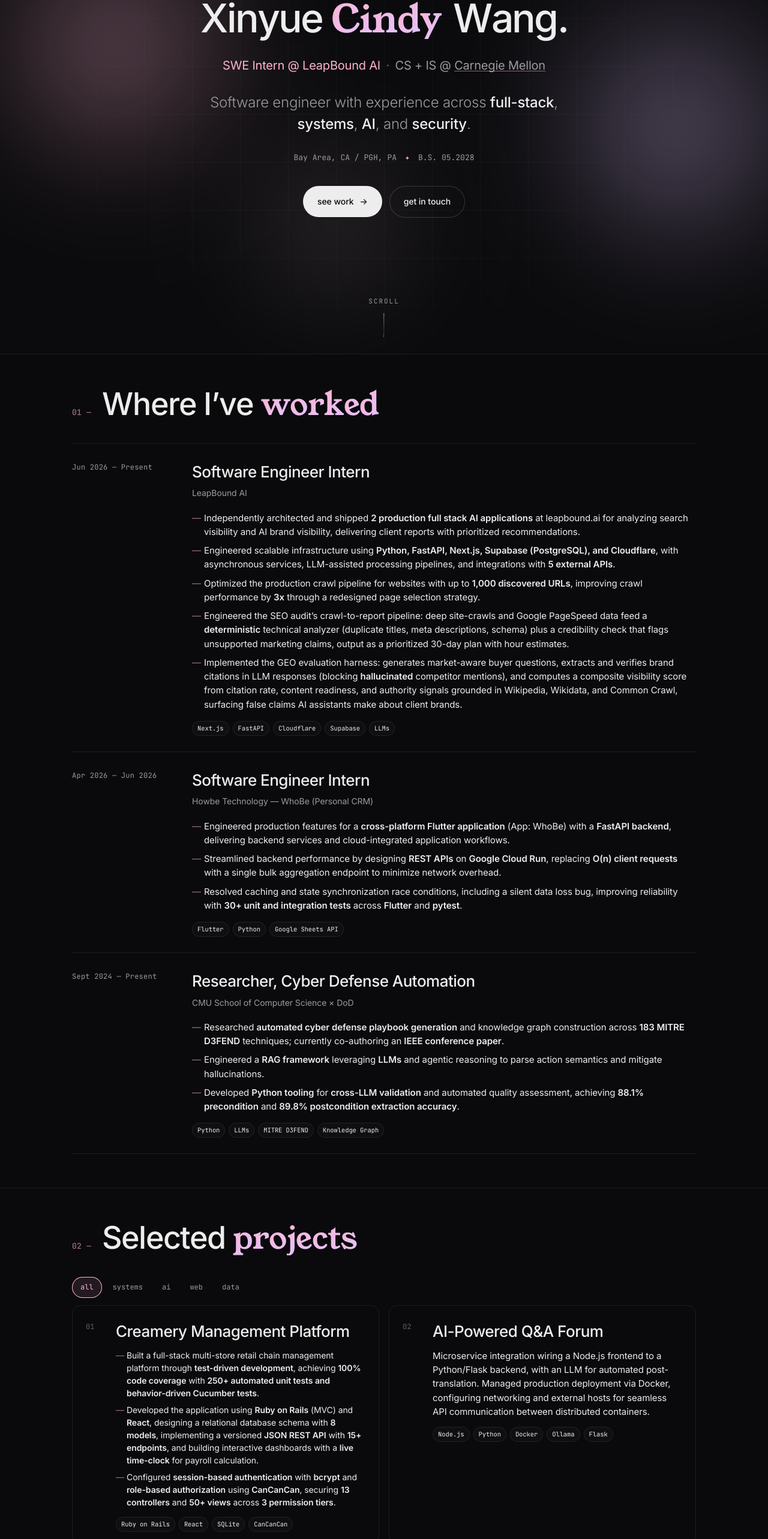
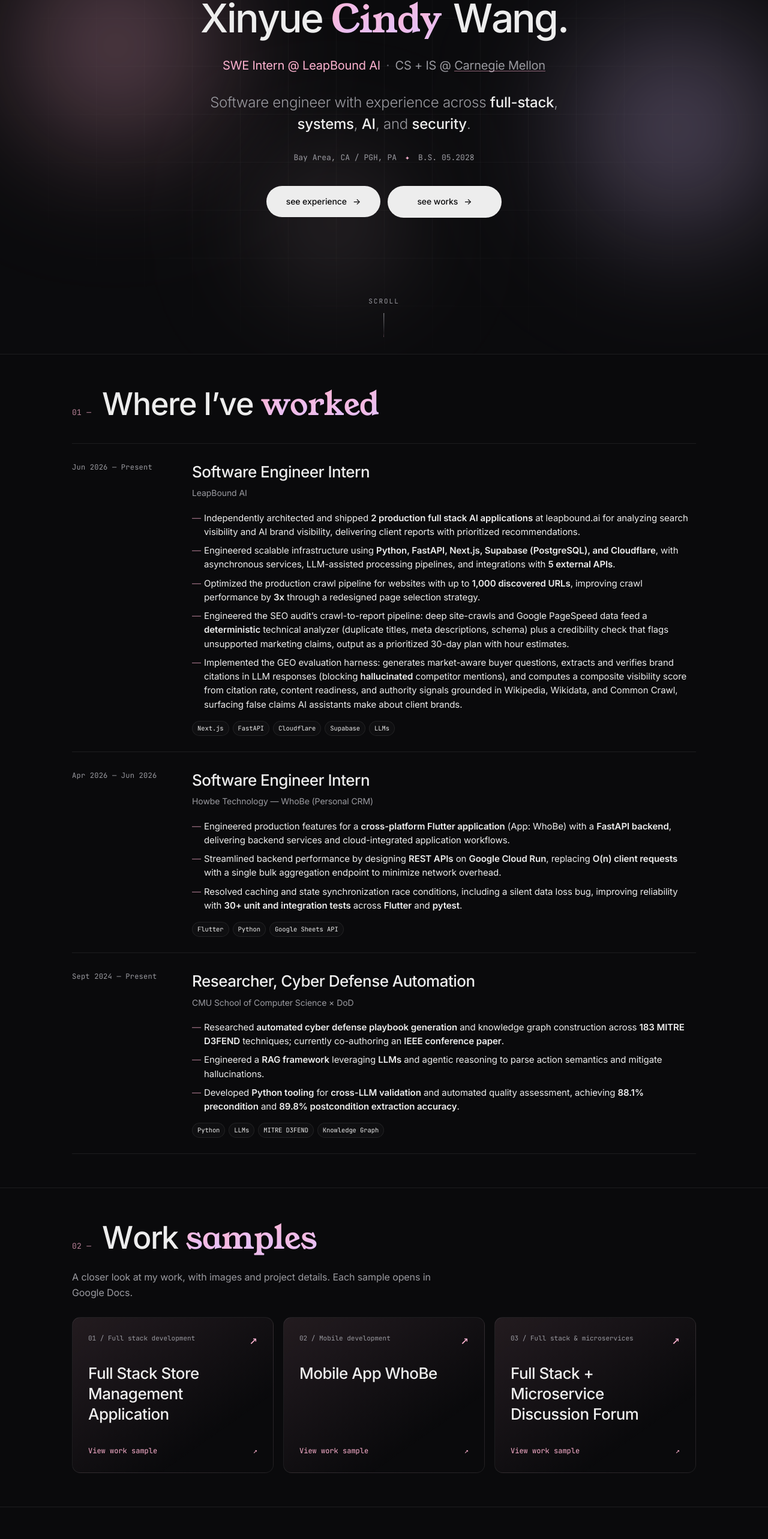
Before and after one commit to newmoooon/personalwebsite, a React (Vite) app in the folder cindywang/: page / in a window 1280 px wide. Shown: the part 210-2776 px from the top of the page at 60% size. Built offline with nearby package versions, Linux system fonts and the light colour scheme.

Commit message:
Add work sample links and update hero navigation

```diff
--- a/cindywang/src/App.css
+++ b/cindywang/src/App.css
@@ -724,6 +724,10 @@
   transition: background 0.35s var(--ease), color 0.35s var(--ease), box-shadow 0.35s var(--ease);
   position: relative;
 }
+.hero-actions .btn {
+  width: 190px;
+  justify-content: center;
+}
 .btn:hover {
   background: var(--accent);
   color: var(--bg);
@@ -976,6 +980,22 @@
 /* =========================================================
    projects
    ========================================================= */
+.samples-intro { margin: -12px 0 28px; max-width: 60ch; }
+.samples-grid { display: grid; grid-template-columns: repeat(3, minmax(0, 1fr)); gap: 16px; }
+.samples-grid > li { min-width: 0; }
+.sample-card {
+  display: flex; flex-direction: column; height: 100%; min-height: 260px;
+  padding: 26px; border: 1px solid var(--border); border-radius: 14px;
+  background: linear-gradient(145deg, var(--accent-dim), transparent 75%);
+  transition: border-color 0.3s var(--ease), transform 0.3s var(--ease);
+}
+.sample-card:hover { border-color: var(--accent); transform: translateY(-4px); }
+.sample-card:focus-visible { outline: 2px solid var(--accent); outline-offset: 5px; }
+.sample-meta { display: flex; justify-content: space-between; align-items: start; gap: 12px; color: var(--text-2); font-size: 11px; }
+.sample-arrow { color: var(--accent); font-size: 22px; line-height: 1; }
+.sample-title { font-size: clamp(21px, 2.2vw, 26px); font-weight: 500; line-height: 1.3; letter-spacing: -0.02em; margin: 28px 0; }
+.sample-link { margin-top: auto; color: var(--accent); font-size: 12px; display: flex; justify-content: space-between; gap: 12px; }
+
 .proj-filters {
   display: flex;
   gap: 4px;
@@ -1293,6 +1313,8 @@
    responsive
    ========================================================= */
 @media (max-width: 820px) {
+  .samples-grid { grid-template-columns: 1fr; }
+  .sample-card { min-height: 220px; }
   .nav-tabs { display: none; }
   .hamburger { display: flex; }
   .about-grid { grid-template-columns: 1fr; gap: 40px; }
--- a/cindywang/src/App.jsx
+++ b/cindywang/src/App.jsx
@@ -4,6 +4,7 @@
 import About from './components/About'
 import Experience from './components/Experience'
 import Projects from './components/Projects'
+import WorkSamples from './components/WorkSamples'
 import Contact from './components/Contact'
 import FolderIntro from './components/FolderIntro'
 import ScrollProgress from './components/ScrollProgress'
@@ -12,6 +13,7 @@
 const SECTIONS = [
   { id: 'home', label: 'index' },
   { id: 'experience', label: 'work' },
+  { id: 'work-samples', label: 'samples' },
   { id: 'projects', label: 'projects' },
   { id: 'about', label: 'about' },
   { id: 'contact', label: 'contact' },
@@ -80,6 +82,7 @@
       <main>
         <Hero />
         <Experience />
+        <WorkSamples />
         <Projects />
         <About />
         <Contact />
--- a/cindywang/src/components/About.jsx
+++ b/cindywang/src/components/About.jsx
@@ -18,7 +18,7 @@
         <div className="about-grid">
           <div className="about-left">
             <header className="section-head reveal reveal-chars">
-              <span className="mono muted section-num">03 —</span>
+              <span className="mono muted section-num">04 —</span>
               <h2 className="section-title">
                 <SplitText>About</SplitText>{' '}
                 <span className="accent-word">
--- a/cindywang/src/components/Contact.jsx
+++ b/cindywang/src/components/Contact.jsx
@@ -12,7 +12,7 @@
     <section id="contact" className="section contact">
       <div className="section-inner">
         <header className="section-head reveal reveal-chars">
-          <span className="mono muted section-num">04 —</span>
+          <span className="mono muted section-num">05 —</span>
           <h2 className="section-title">
             <SplitText>Say</SplitText>{' '}
             <span className="accent-word">
--- a/cindywang/src/components/Home.jsx
+++ b/cindywang/src/components/Home.jsx
@@ -117,15 +117,16 @@
             data-hover="wide"
             onClick={e => go(e, 'experience')}
           >
-            <span>see work</span>
+            <span>see experience</span>
             <span className="arrow">→</span>
           </a>
           <a
-            href="#contact"
-            className="btn ghost"
-            onClick={e => go(e, 'contact')}
+            href="#work-samples"
+            className="btn"
+            onClick={e => go(e, 'work-samples')}
           >
-            <span>get in touch</span>
+            <span>see works</span>
+            <span className="arrow">→</span>
           </a>
         </div>
       </div>
--- a/cindywang/src/components/Projects.jsx
+++ b/cindywang/src/components/Projects.jsx
@@ -106,7 +106,7 @@
     <section id="projects" className="section">
       <div className="section-inner">
         <header className="section-head reveal reveal-chars">
-          <span className="mono muted section-num">02 —</span>
+          <span className="mono muted section-num">03 —</span>
           <h2 className="section-title">
             <SplitText>Selected</SplitText>{' '}
             <span className="accent-word">
--- /dev/null
+++ b/cindywang/src/components/WorkSamples.jsx
@@ -0,0 +1,55 @@
+import SplitText from './SplitText'
+
+const SAMPLES = [
+  {
+    title: 'Full Stack Store Management Application',
+    category: 'Full stack development',
+    href: 'https://docs.google.com/document/d/1HcWYp77OlemTeZmd0k86oHDo17sChi8fj84mOGerlLQ/edit?tab=t.0',
+  },
+  {
+    title: 'Mobile App WhoBe',
+    category: 'Mobile development',
+    href: 'https://docs.google.com/document/d/1rCtvhmF7tpYua3N_oOEiZdH_XnmlG0MpWKLoU_HUD6Q/edit?tab=t.0',
+  },
+  {
+    title: 'Full Stack + Microservice Discussion Forum',
+    category: 'Full stack & microservices',
+    href: 'https://docs.google.com/document/d/1VyHx-i-EIXNLD7MtkhzhHQVvttQxWss2SbhLQXE3kDk/edit?tab=t.0#heading=h.jct5lpnztogx',
+  },
+]
+
+export default function WorkSamples() {
+  return (
+    <section id="work-samples" className="section">
+      <div className="section-inner">
+        <header className="section-head reveal reveal-chars">
+          <span className="mono muted section-num">02 —</span>
+          <h2 className="section-title">
+            <SplitText>Work</SplitText>{' '}
+            <span className="accent-word">
+              <SplitText className="display">samples</SplitText>
+            </span>
+          </h2>
+        </header>
+        <p className="samples-intro muted reveal">
+          A closer look at my work, with images and project details. Each sample opens in Google Docs.
+        </p>
+        <ul className="samples-grid">
+          {SAMPLES.map((sample, i) => (
+            <li className="reveal" key={sample.href}>
+              <a className="sample-card" href={sample.href} target="_blank" rel="noopener noreferrer"
+                aria-label={`${sample.title} — view work sample in Google Docs (opens in a new tab)`}>
+                <span className="sample-meta mono">
+                  <span>{String(i + 1).padStart(2, '0')} / {sample.category}</span>
+                  <span className="sample-arrow" aria-hidden="true">↗</span>
+                </span>
+                <h3 className="sample-title">{sample.title}</h3>
+                <span className="sample-link mono">View work sample <span aria-hidden="true">↗</span></span>
+              </a>
+            </li>
+          ))}
+        </ul>
+      </div>
+    </section>
+  )
+}
```
